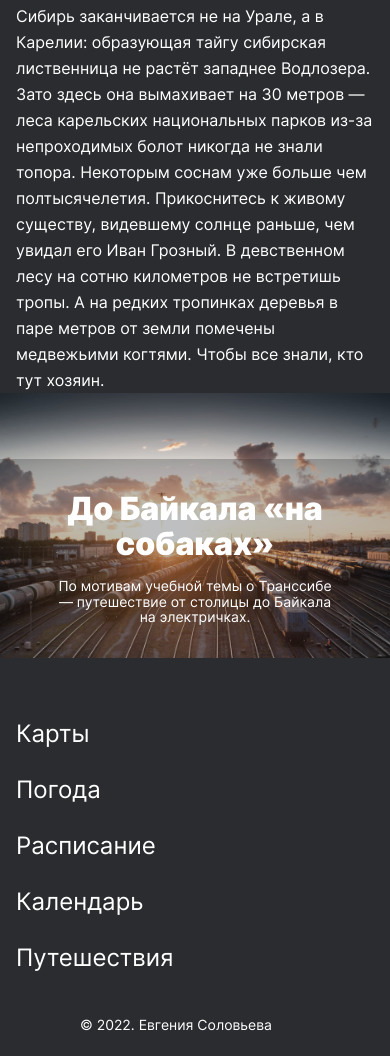
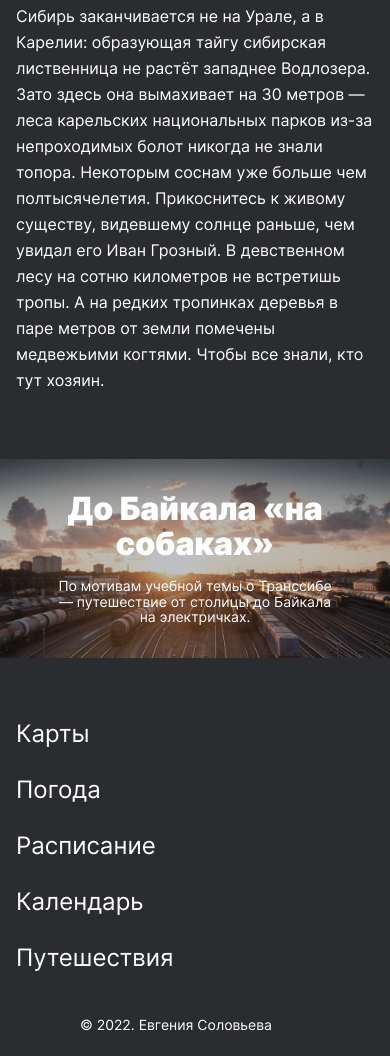
Before and after one commit to Evgeshka1103/russian-travel, a plain HTML site: page index.html in a window 390 px wide. Shown: the part 9147-10203 px from the top of the page. Drawn offline with Linux system fonts and the light colour scheme; files whose address does not match are found by name.

Commit message:
все правки

```diff
--- a/blocks/cover/cover.css
+++ b/blocks/cover/cover.css
@@ -1,6 +1,6 @@
 .cover {
   max-width: 100%;
-  padding: 92px 48px;
+
   display: block;
   position: relative;
   background-image: url(../../sprint-3-images/cover-trains.jpg);
@@ -9,21 +9,3 @@
   background-repeat: no-repeat;
   z-index: 1;
 }
-
-@media screen and (max-width: 1279px) {
-  .cover {
-    padding: 92px 0;
-  }
-}
-
-@media screen and (max-width: 1023px) {
-  .cover {
-    padding: 90px 0 0;
-  }
-}
-
-@media screen and (max-width: 767px) {
-  .cover {
-   padding: 66px 0 0;
-  }
-}
--- /dev/null
+++ b/blocks/page/__cover/page__cover.css
@@ -0,0 +1,21 @@
+.page__cover{
+    margin: 92px 48px;
+}
+
+@media screen and (max-width: 1279px) {
+    .page__cover {
+      margin: 92px 0;
+    }
+  }
+
+  @media screen and (max-width: 1023px) {
+    .page__cover {
+      margin:90px 0 0;
+    }
+  }
+
+  @media screen and (max-width: 767px) {
+    .page__cover {
+    margin: 66px 0 0;
+    }
+  }
--- a/index.html
+++ b/index.html
@@ -194,7 +194,7 @@
             </ul>
         </section>
 
-        <section class="cover">
+        <section class="cover page__cover">
 
             <a href="https://stampsy.com/na-elektrichkakh-do-baikala" class="cover__overlay" target="_blank">
                 <div class="cover__image">
--- a/pages/index.css
+++ b/pages/index.css
@@ -32,6 +32,7 @@
 @import url(../blocks/lead/__title/lead__title.css);
 
 @import url(../blocks/page/page.css);
+@import url(../blocks/page/__cover/page__cover.css);
 
 @import url(../blocks/photo-grid/photo-grid.css);
 @import url(../blocks/photo-grid/__image/photo-grid__image.css);
```
